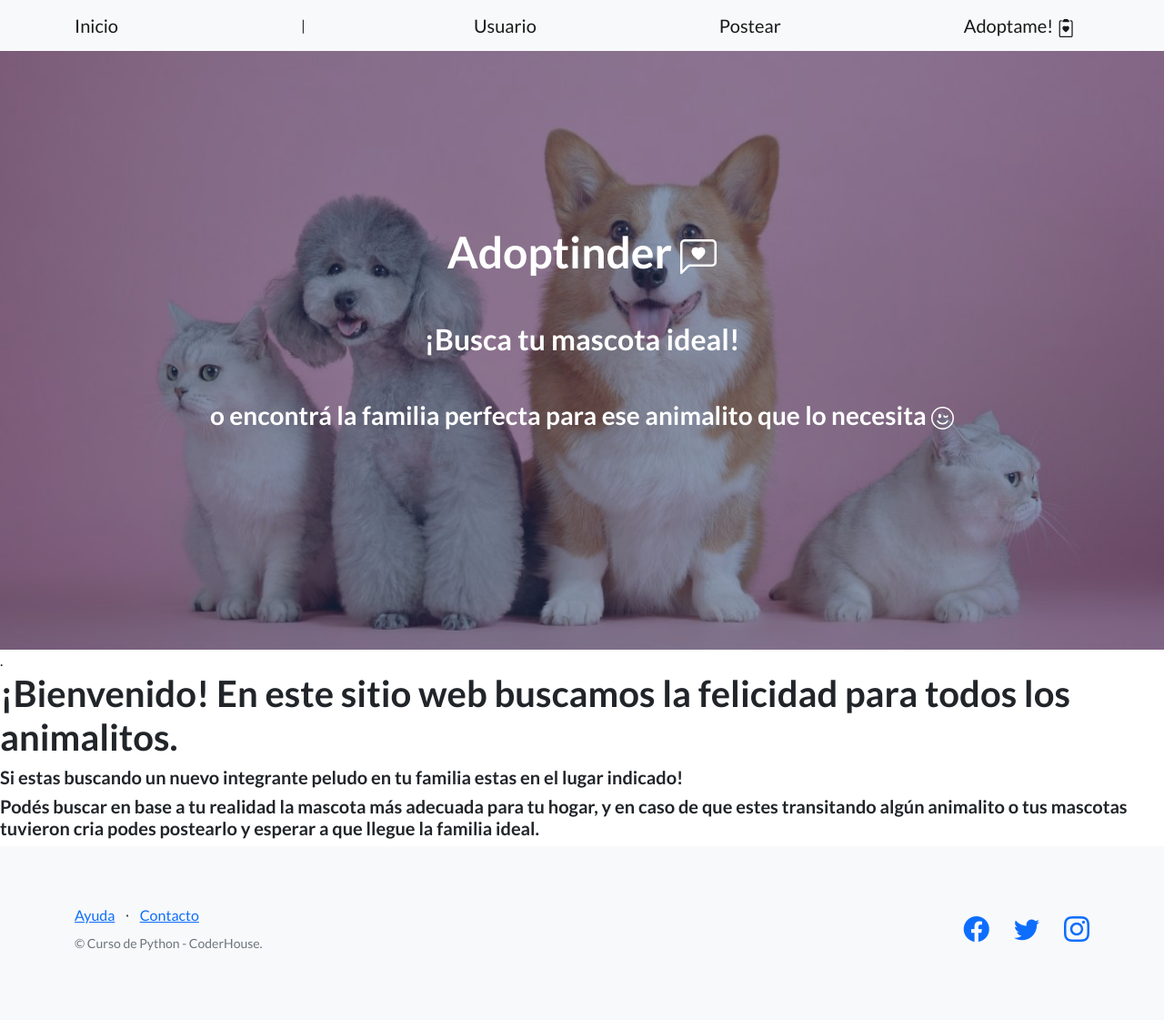
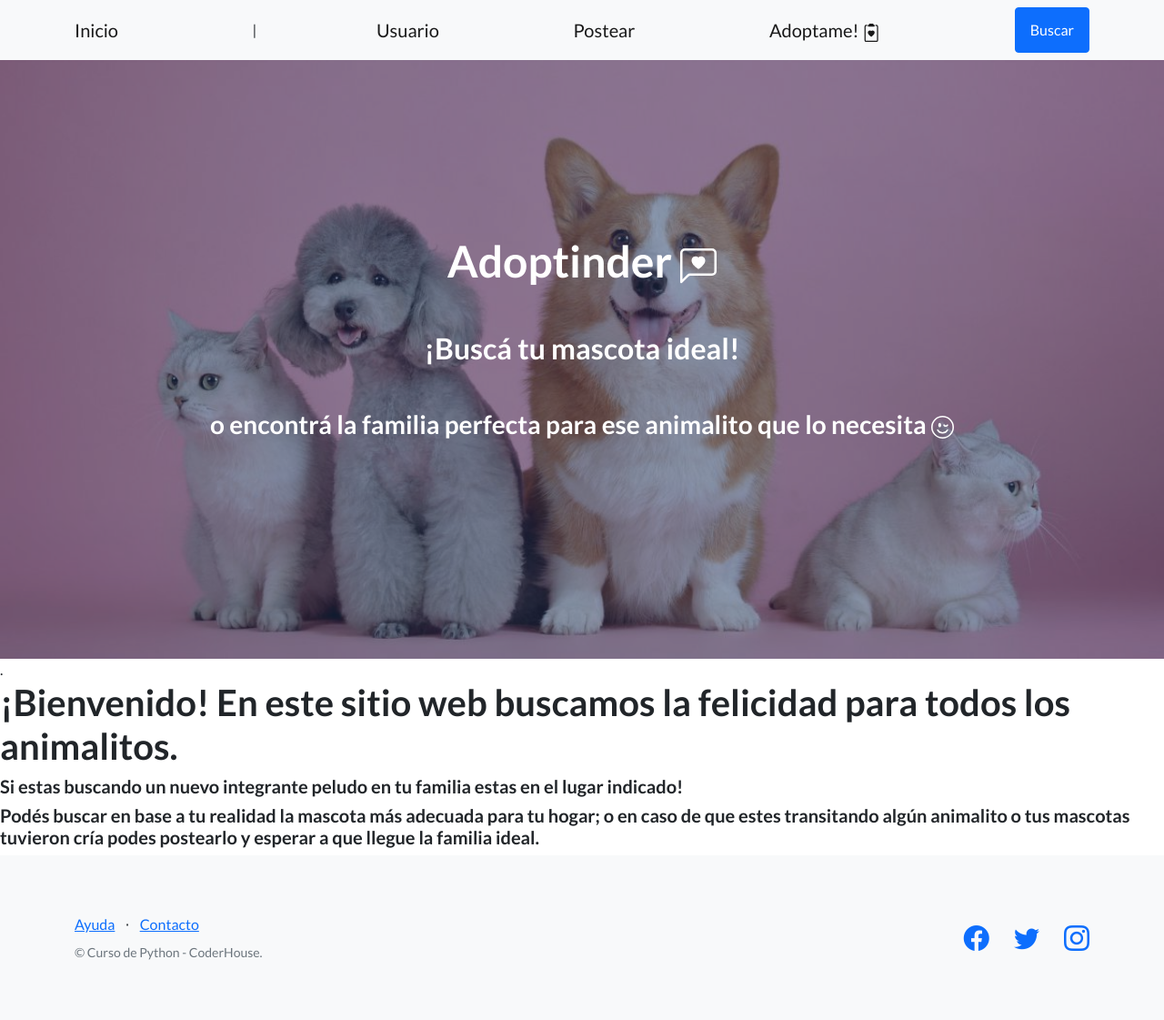
Before and after one commit to flor-magali/Proyecto-Final-Cammarata, a Django app: page / in a window 1280 px wide. Shown: the whole page at 91% size. Before the commit the page ends 1045 px from the top, so only its background shows below. Run offline with Django 4.2, Linux system fonts and the light colour scheme; some libraries are stand-ins or nearby versions; grey boxes are pictures that could not be loaded.

Commit message:
Agregué botón de busqueda. Commit final

```diff
--- a/AppPagweb/templates/AppPagweb/base.html
+++ b/AppPagweb/templates/AppPagweb/base.html
@@ -32,6 +32,7 @@
                         <path d="M8.068 6.482c1.656-1.673 5.795 1.254 0 5.018-5.795-3.764-1.656-6.69 0-5.018Z"/>
                       </svg>
                 </a>
+                <a class="btn btn-primary" href="{% url 'buscar' %}">Buscar</a>
             </div>
         </nav>
 
@@ -47,7 +48,7 @@
                                     <path d="M14 1a1 1 0 0 1 1 1v8a1 1 0 0 1-1 1H4.414A2 2 0 0 0 3 11.586l-2 2V2a1 1 0 0 1 1-1h12ZM2 0a2 2 0 0 0-2 2v12.793a.5.5 0 0 0 .854.353l2.853-2.853A1 1 0 0 1 4.414 12H14a2 2 0 0 0 2-2V2a2 2 0 0 0-2-2H2Z"/>
                                     <path d="M8 3.993c1.664-1.711 5.825 1.283 0 5.132-5.825-3.85-1.664-6.843 0-5.132Z"/>
                                   </svg> </h1>
-                            <h2 class="mb-5">¡Busca tu mascota ideal!</h2>
+                            <h2 class="mb-5">¡Buscá tu mascota ideal!</h2>
                             <h3 class="mb-5">o encontrá la familia perfecta para ese animalito que lo necesita
                                 <svg xmlns="http://www.w3.org/2000/svg" width="25" height="25" fill="currentColor" class="bi bi-emoji-wink" viewBox="0 0 16 16">
                                     <path d="M8 15A7 7 0 1 1 8 1a7 7 0 0 1 0 14zm0 1A8 8 0 1 0 8 0a8 8 0 0 0 0 16z"/>
--- a/AppPagweb/templates/AppPagweb/index.html
+++ b/AppPagweb/templates/AppPagweb/index.html
@@ -6,8 +6,8 @@
 
  <h1>¡Bienvenido! En este sitio web buscamos la felicidad para todos los animalitos.</h1>
  <h5>Si estas buscando un nuevo integrante peludo en tu familia estas en el lugar indicado!</h5>
- <h5>Podés buscar en base a tu realidad la mascota más adecuada para tu hogar,
-    y en caso de que estes transitando algún animalito o tus mascotas tuvieron cria podes postearlo y esperar a que llegue la familia ideal.
+ <h5>Podés buscar en base a tu realidad la mascota más adecuada para tu hogar;
+   o en caso de que estes transitando algún animalito o tus mascotas tuvieron cría podes postearlo y esperar a que llegue la familia ideal.
  </h5>
 
 {% endblock %}
--- a/AppPagweb/views.py
+++ b/AppPagweb/views.py
@@ -56,3 +56,24 @@ def agregar_adopcion(request):
           "adopcion": Adoptame.objects.all(),
      }
      return render(request, 'AppPagweb/adoptame.html', context)
+
+def buscar(request):
+    return render(request, "AppPagweb/buscar.html")
+
+def buscar_animal(request):
+
+      print("buscar()")
+      if request.GET['Animal']:
+
+           Animal = request.GET['Animal']
+
+           print("buscar() " + Animal)
+
+           post = Postear.objects.filter(Animal__icontains=Animal)
+
+           return render(request, 'AppPagweb/buscar.html', {"post":post, "Animal": Animal})
+
+      else:
+           respuesta = "No enviaste datos"
+
+      return HttpResponse(respuesta)
--- a/Proyecto/urls.py
+++ b/Proyecto/urls.py
@@ -15,7 +15,7 @@ Including another URLconf
 """
 from django.contrib import admin
 from django.urls import path
-from AppPagweb.views import index, usuario, postear, adoptame, agregar_usuario, agregar_post, agregar_adopcion
+from AppPagweb.views import index, usuario, postear, adoptame, agregar_usuario, agregar_post, agregar_adopcion, buscar_animal,buscar
 
 
 urlpatterns = [
@@ -27,4 +27,6 @@ urlpatterns = [
     path('usuario/agregar',agregar_usuario, name='agregar-usuario'),
     path('postear/agregar',agregar_post, name='agregar-post'),
     path('adoptame/agregar',agregar_adopcion, name='agregar-adopcion'),
+    path('buscar',buscar, name='buscar'),
+    path('buscar/animal',buscar_animal, name='buscar-animal')
 ]
```
Also changed, not shown: AppPagweb/templates/AppPagweb/buscar.html (added, +37 -0 lines).
